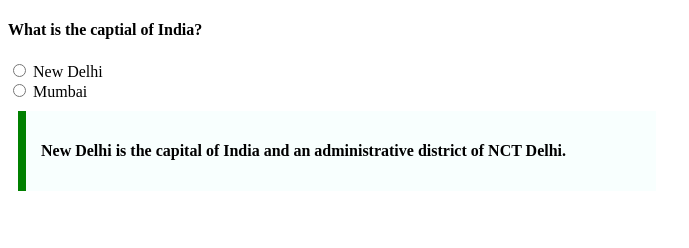
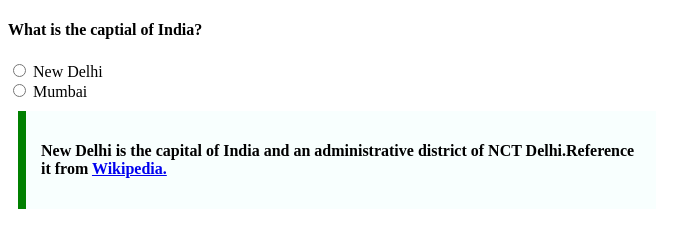
Before and after one commit to acciojob/trivia-Balasai234, a website: page main.html in a window 1280 px wide. Shown: the whole page, without its empty margins (0-689 px from the left). Drawn offline with Linux system fonts and the light colour scheme.

Commit message:
created a submission

```diff
--- a/main.html
+++ b/main.html
@@ -14,7 +14,7 @@
 	<input type="radio" id="Mumbai" name="capital" value="">
 	<label for ="Mumbai">Mumbai</label>
 	<blockquote id="quotation">
-  <p>New Delhi is the capital of India and an administrative district of NCT Delhi.</p>
+  <p>New Delhi is the capital of India and an administrative district of NCT Delhi.Reference it from <a href="https://en.wikipedia.org/wiki/New_Delhi">Wikipedia.</a></p>
 </blockquote>
     <script type="text/javascript" src="./script.js">
 </script>
```
